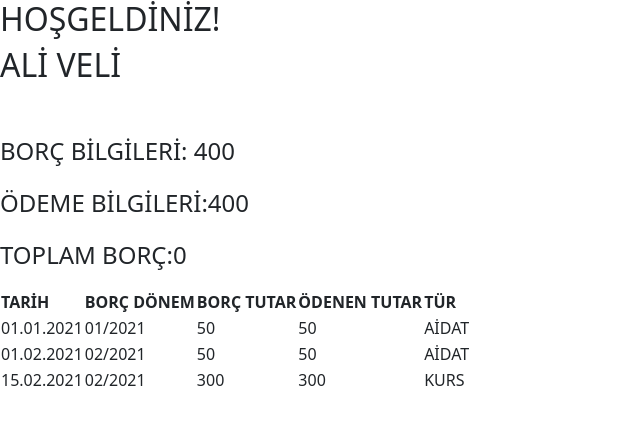
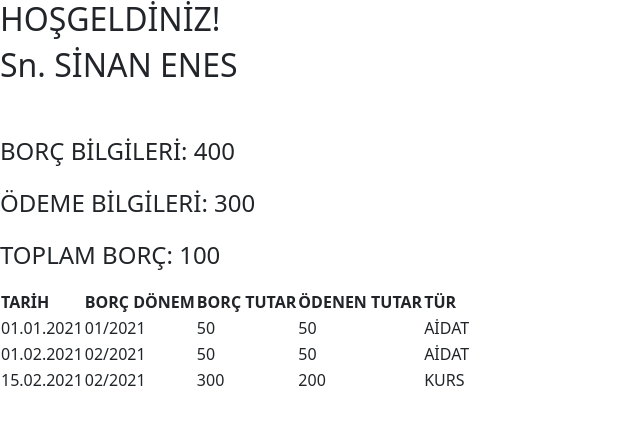
Before and after one commit to sinanenes/membertrackingsystemFE, an Angular app: page /dashboard in a window 1280 px wide. Shown: the top 424 px of the page, without its empty margins (0-640 px from the left). Built offline with nearby package versions, Linux system fonts and the light colour scheme.

Commit message:
dashboard

```diff
--- a/src/app/dashboard/dashboard.component.html
+++ b/src/app/dashboard/dashboard.component.html
@@ -1,9 +1,9 @@
 <h2>HOŞGELDİNİZ!</h2>
-<h2>ALİ VELİ</h2>
+<h2>Sn. SİNAN ENES</h2>
 <p>&nbsp;</p>
-<p style="font-size: 1.5em;">BORÇ BİLGİLERİ: 400</p>
-<p style="font-size: 1.5em;">ÖDEME BİLGİLERİ:400</p>
-<p style="font-size: 1.5em;">TOPLAM BORÇ:0</p>
+<p style="font-size: 1.5em;">BORÇ BİLGİLERİ:  400</p>
+<p style="font-size: 1.5em;">ÖDEME BİLGİLERİ: 300</p>
+<p style="font-size: 1.5em;">TOPLAM BORÇ:     100</p>
 <table class="editorDemoTable">
     <tbody>
         <tr>
@@ -31,7 +31,7 @@
             <td>15.02.2021</td>
             <td>02/2021</td>
             <td>300</td>
-            <td>300</td>
+            <td>200</td>
             <td>KURS</td>
         </tr>
     </tbody>
```
